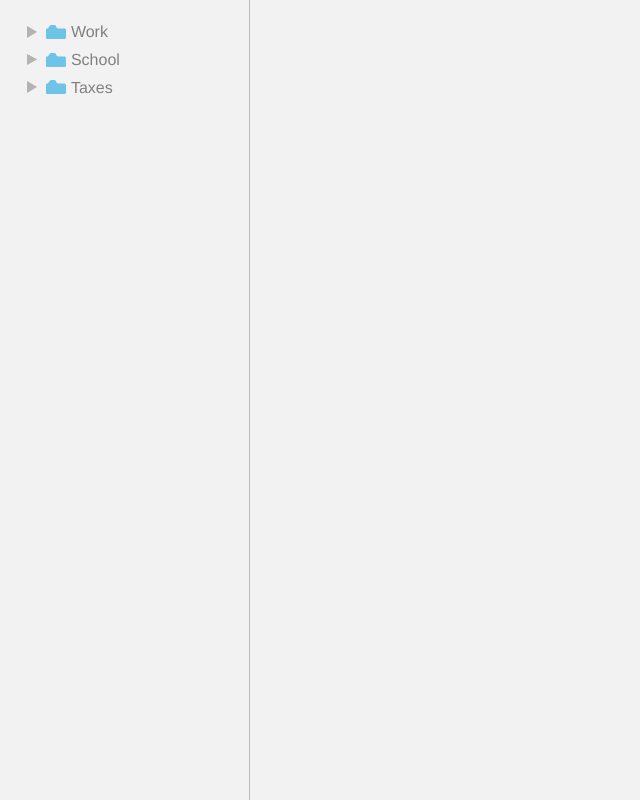
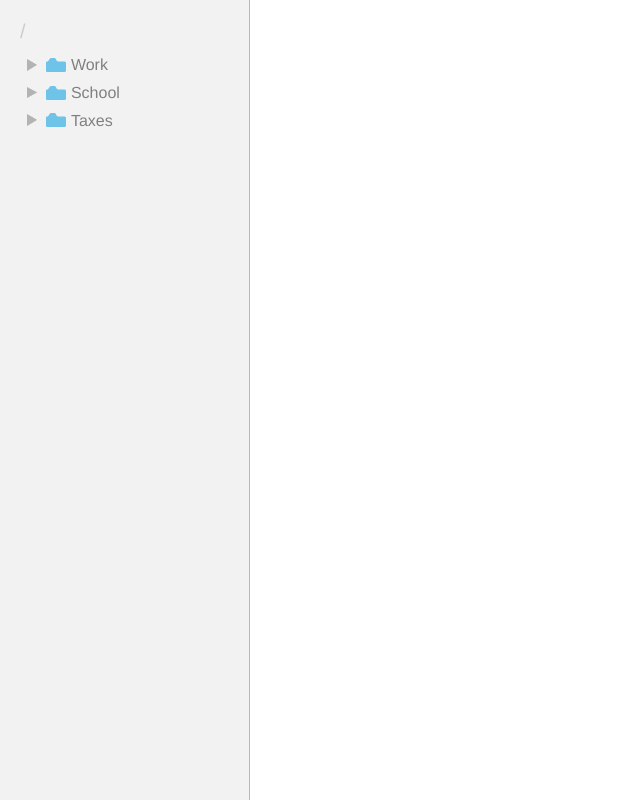
Before and after one commit to BenLorantfy-Archive/SimpleStore-Cloud-Storage, an Electron app: page client/ux/prototype/index.html in a window 1280 px wide. Both pictures are taken after a click on the button "Login". Shown: the whole page, without its empty margins (0-640 px from the left). Drawn offline with Linux system fonts and the light colour scheme.

Commit message:
ux improvements including column path header

```diff
--- a/client/ux/prototype/css/theme.css
+++ b/client/ux/prototype/css/theme.css
@@ -11,6 +11,7 @@ html,body{
     background-color:#F2F2F2;
     font-family: Helvetica, Arial, sans-serif;
     overflow:hidden;
+    font-weight: 100;
 }
 
 *{
@@ -77,6 +78,7 @@ input[type="button"],button{
 
 #fileColumnHolder{
     height: 100%;
+    background-color:white;
 }
 
 .fileColumn{
@@ -87,6 +89,13 @@ input[type="button"],button{
     color:grey;
     display: inline-block;
     vertical-align: top;
+    background-color:#F2F2F2;
+}
+
+.fileColumnHeader{
+    color:#CECBD1;
+    font-size: 20px;
+    margin-bottom:10px;
 }
 
 .hide{
--- a/client/ux/prototype/index.html
+++ b/client/ux/prototype/index.html
@@ -19,9 +19,7 @@
 
         <section id="filesScreen" style="display:none">
 
-            <div id="fileColumnHolder">
-                <div class="fileColumn"></div>
-            </div>
+            <div id="fileColumnHolder"></div>
 
         </section>
     </body>
--- a/client/ux/prototype/js/app.js
+++ b/client/ux/prototype/js/app.js
@@ -30,8 +30,6 @@ app.controller('MainController', function($scope, $compile) {
                     var folder = columnStack[colIndex];
 
                     var item = findItemByPath(folder,path);
-//                    window.item = item;
-//                    console.log(item);
 
                     // [ Remove from tree object ]
                     item.parent.children.splice(item.parent.children.indexOf(item),1);
@@ -113,7 +111,7 @@ app.controller('MainController', function($scope, $compile) {
                     col.append(el);
 
                     // [ Add item to each open folder ]
-                    var els = $(".fileColumn").not(col).find("tree-item[path='" + folder.path + "']");
+                    var els = $(".fileColumn").not(col).find("tree-item[path='" + folder.path.replace(/'/g,"\\'") + "']");
                     els.each(function(){
                         var clone = el.clone();
                         var folder = $(this);
@@ -175,7 +173,7 @@ app.controller('MainController', function($scope, $compile) {
                 delete item.new;
 
                 // [ Update UI with new name ]
-                var els = $("tree-item[path='" + path + "']");
+                var els = $("tree-item[path='" + path.replace(/'/g,"\\'") + "']");
                 els.each(function(){
                     var el = $(this);
                     el.attr("name",item.name);
@@ -314,15 +312,21 @@ app.controller('MainController', function($scope, $compile) {
             ]
         };
 
+        var newCol = $("<div class='fileColumn'></div>");
+        $("#fileColumnHolder").append(newCol);
+        newCol.append("<div class='fileColumnHeader'>/</div>");
+
         columnStack.push(root);
         $.each(root.children, function(i,item){
             // [ Create and append all the branches ]
-            var el = createTreeItem(item,$(".fileColumn").first());
+            var el = createTreeItem(item,newCol);
 
             // [ Compile all the branches ]
             $compile(el)($scope);
 
         });
+
+
 
     }
 
@@ -348,6 +352,9 @@ app.controller('MainController', function($scope, $compile) {
 
             var newCol = $("<div class='fileColumn'></div>");
             $("#fileColumnHolder").append(newCol);
+
+            // [ Append the header ]
+            newCol.append("<div class='fileColumnHeader'>" + path.replace(/\//g," / ") + "</div>");
 
             // [ Remove all the old columns from the column stack ]
             for(var i = columnStack.length; i > colIndex; i--){
```
